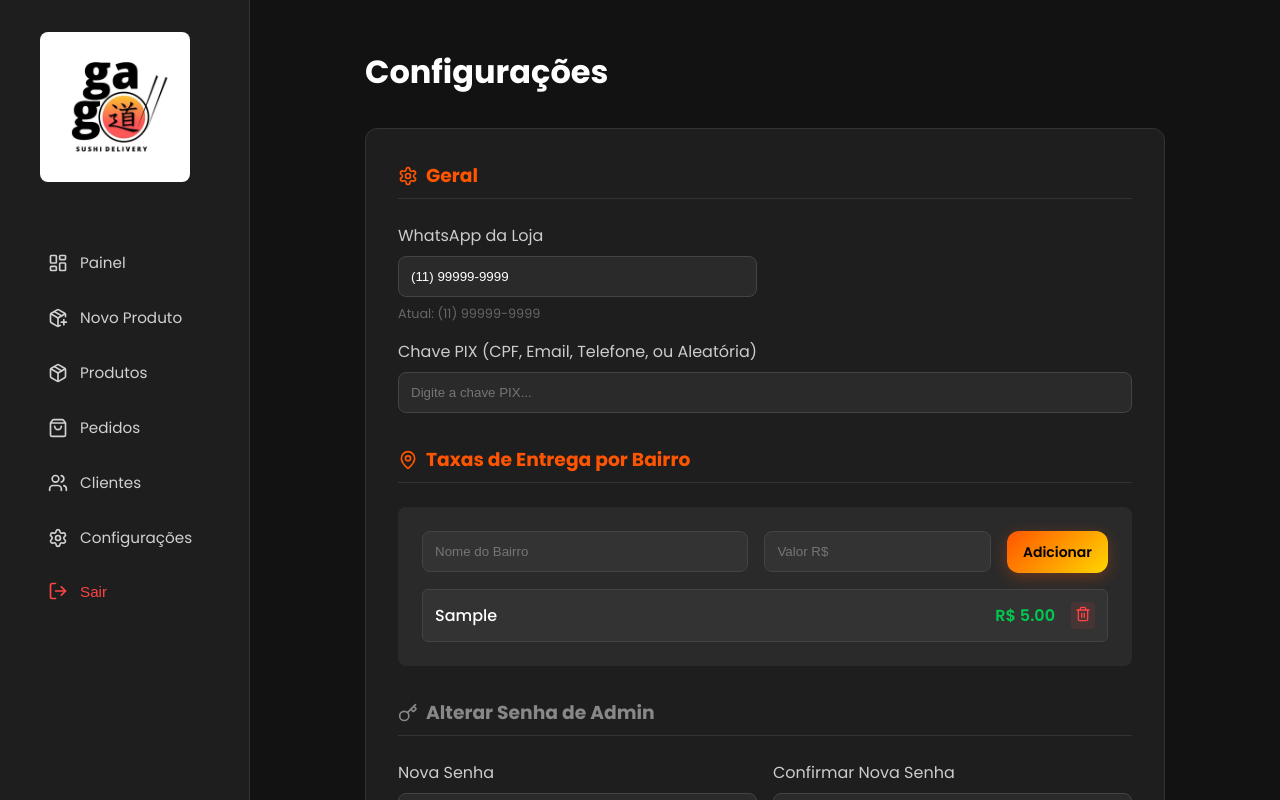
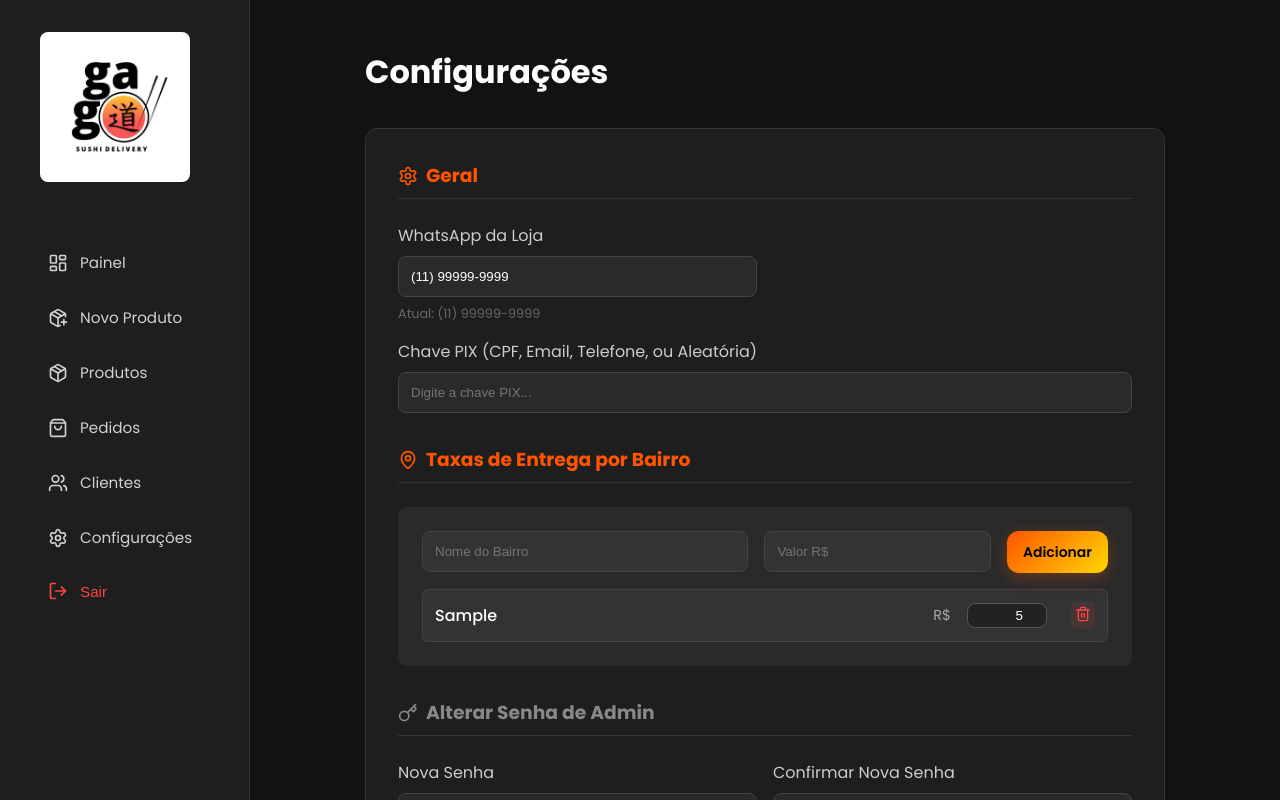
Before and after one commit to eduardomarquesmartins/gago-sushi, a Next.js app: page /admin/settings in a window 1280 px wide. Both pictures are taken after typing "Sample", "5" into the empty fields and a click on the button "Adicionar". Shown: the top 800 px of the page. Built offline with nearby package versions, Linux system fonts and the light colour scheme; no server answers; the database is empty.

Commit message:
feat(settings): allow inline editing of neighborhood fees

```diff
--- a/components/admin/SettingsForm.tsx
+++ b/components/admin/SettingsForm.tsx
@@ -34,6 +34,15 @@ export function SettingsForm(props: { currentWhatsapp: string; currentDeliveryFe
         setNeighborhoodFees([...neighborhoodFees, { name: newNeighborhoodName, fee: parseFloat(newNeighborhoodFee) }]);
         setNewNeighborhoodName('');
         setNewNeighborhoodFee('');
+    };
+
+    const handleUpdateNeighborhoodFee = (index: number, newFeeStr: string) => {
+        const updated = [...neighborhoodFees];
+        const newFee = parseFloat(newFeeStr);
+        if (!isNaN(newFee)) {
+            updated[index].fee = newFee;
+            setNeighborhoodFees(updated);
+        }
     };
 
     const handleRemoveNeighborhood = (index: number) => {
@@ -166,11 +175,26 @@ export function SettingsForm(props: { currentWhatsapp: string; currentDeliveryFe
                             <div key={index} style={{ display: 'flex', justifyContent: 'space-between', alignItems: 'center', padding: '0.75rem', background: '#333', borderRadius: '6px', border: '1px solid #444' }}>
                                 <span style={{ color: '#fff', fontWeight: 500 }}>{item.name}</span>
                                 <div style={{ display: 'flex', alignItems: 'center', gap: '1rem' }}>
-                                    <span style={{ color: '#00c851', fontWeight: 600 }}>R$ {item.fee.toFixed(2)}</span>
+                                    <span style={{ color: '#aaa', fontSize: '0.9rem' }}>R$</span>
+                                    <input
+                                        type="number"
+                                        step="0.01"
+                                        min="0"
+                                        value={item.fee}
+                                        onChange={(e) => handleUpdateNeighborhoodFee(index, e.target.value)}
+                                        style={{
+                                            ...inputStyle,
+                                            width: '80px',
+                                            padding: '0.25rem 0.5rem',
+                                            textAlign: 'right',
+                                            background: '#222',
+                                            borderColor: '#555'
+                                        }}
+                                    />
                                     <button
                                         type="button"
                                         onClick={() => handleRemoveNeighborhood(index)}
-                                        style={{ background: 'rgba(255, 68, 68, 0.1)', border: 'none', color: '#ff4444', padding: '0.25rem', borderRadius: '4px', cursor: 'pointer' }}
+                                        style={{ background: 'rgba(255, 68, 68, 0.1)', border: 'none', color: '#ff4444', padding: '0.25rem', borderRadius: '4px', cursor: 'pointer', marginLeft: '0.5rem' }}
                                     >
                                         <Trash2 size={16} />
                                     </button>
```
